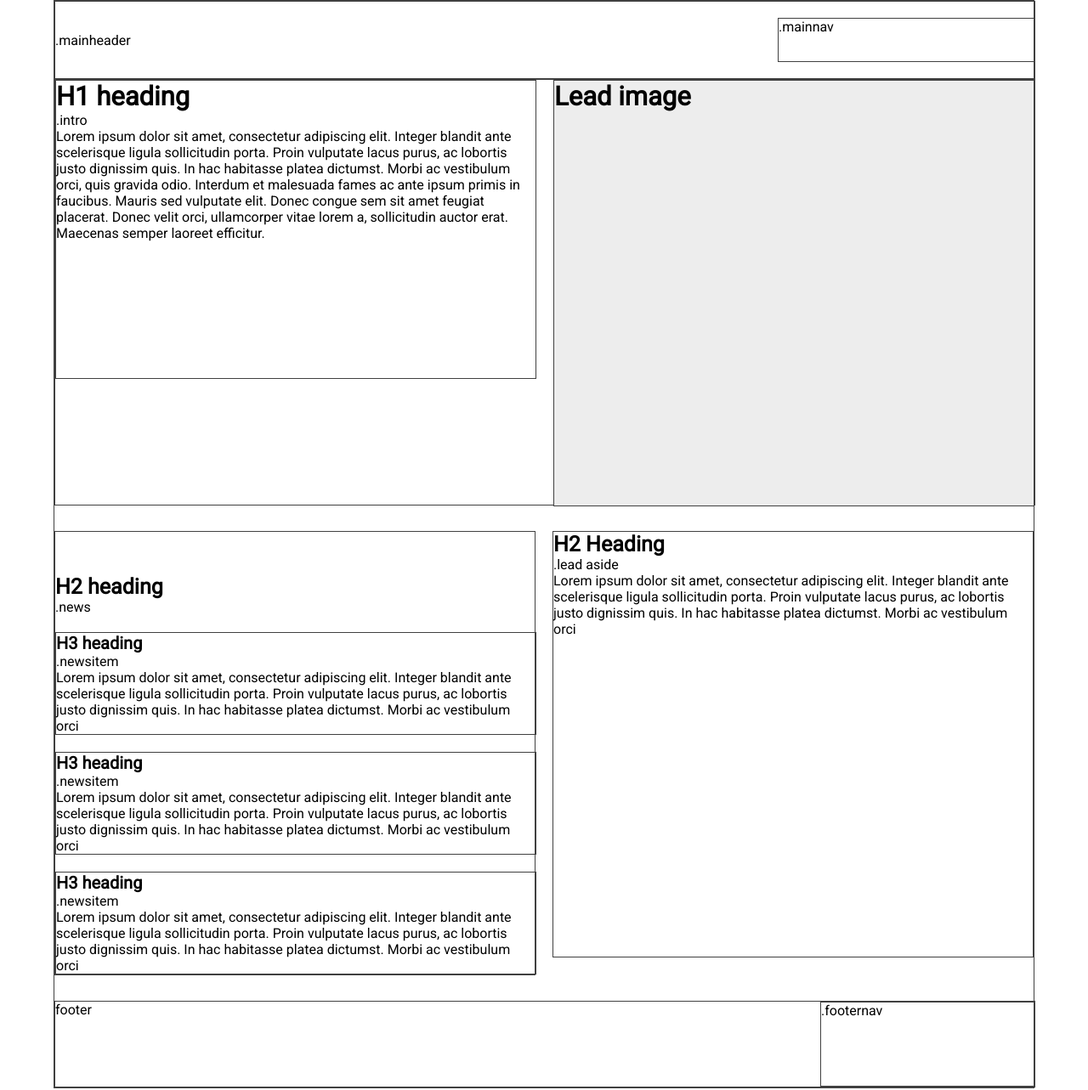
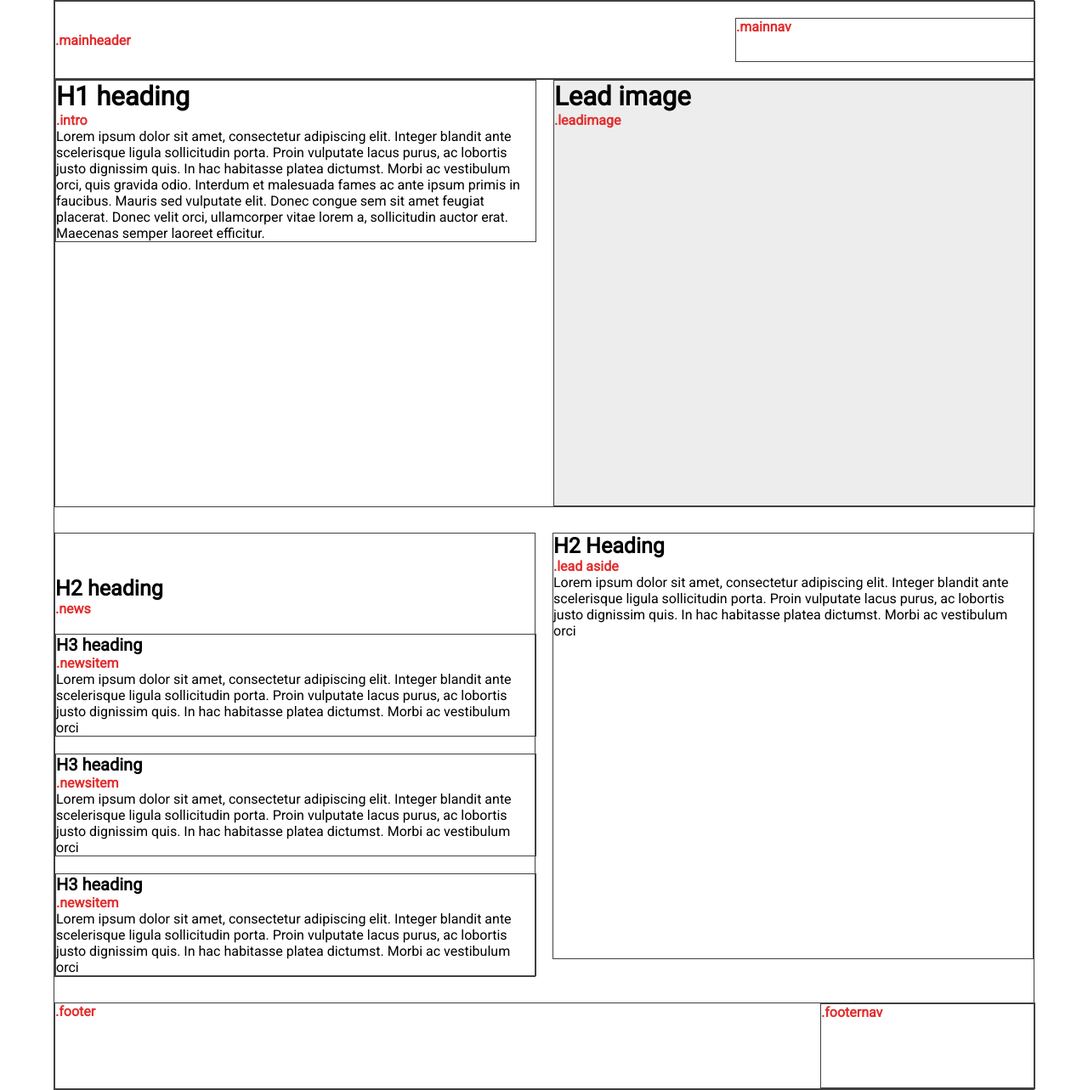
Before and after one commit to jhkette/htmlwireframe, a plain HTML site: page index.html in a window 1280 px wide. Shown: the whole page at 85% size. Drawn offline with Linux system fonts and the light colour scheme.

Commit message:
adding some margin

```diff
--- a/index.html
+++ b/index.html
@@ -15,52 +15,52 @@
 <body>
     <div class="page">
         <header class="mainheader">
-            <p>.mainheader</p>
+            <p class="classname">.mainheader</p>
             <nav class="mainnav">
-                <p>.mainnav</p>
+                <p class="classname">.mainnav</p>
             </nav>
         </header>
         <section class="intro">
             <div class="introbody">
                 <h1>H1 heading</h1>
-                <p>.intro</p>
+                <p class="classname">.intro</p>
                 <p> Lorem ipsum dolor sit amet, consectetur adipiscing elit. Integer blandit ante scelerisque ligula sollicitudin porta. Proin vulputate lacus purus, ac lobortis justo dignissim quis. In hac habitasse platea dictumst. Morbi ac
                     vestibulum orci, quis gravida odio. Interdum et malesuada fames ac ante ipsum primis in faucibus. Mauris sed vulputate elit. Donec congue sem sit amet feugiat placerat. Donec velit orci, ullamcorper vitae lorem a, sollicitudin
                     auctor erat. Maecenas semper laoreet efficitur.</p>
-
             </div>
             <div class="leadimage">
                 <h1>Lead image</h1>
+                <p class="classname">.leadimage</p>
             </div>
         </section>
 
         <div class="newscontainer">
             <article class="news">
                 <h2>H2 heading</h2>
-                <p>.news</p>
+                <p class="classname">.news</p>
 
                 <article class="newsitem">
                     <h3>H3 heading</h3>
-                    <p>.newsitem</p>
+                    <p class="classname">.newsitem</p>
                     <p> Lorem ipsum dolor sit amet, consectetur adipiscing elit. Integer blandit ante scelerisque ligula sollicitudin porta. Proin vulputate lacus purus, ac lobortis justo dignissim quis. In hac habitasse platea dictumst. Morbi ac
                         vestibulum orci</p>
                 </article>
                 <article class="newsitem">
                     <h3>H3 heading</h3>
-                    <p>.newsitem</p>
+                    <p class="classname">.newsitem</p>
                     <p> Lorem ipsum dolor sit amet, consectetur adipiscing elit. Integer blandit ante scelerisque ligula sollicitudin porta. Proin vulputate lacus purus, ac lobortis justo dignissim quis. In hac habitasse platea dictumst. Morbi ac
                         vestibulum orci</p>
                 </article>
                 <article class="newsitem">
                     <h3>H3 heading</h3>
-                    <p>.newsitem</p>
+                    <p class="classname">.newsitem</p>
                     <p> Lorem ipsum dolor sit amet, consectetur adipiscing elit. Integer blandit ante scelerisque ligula sollicitudin porta. Proin vulputate lacus purus, ac lobortis justo dignissim quis. In hac habitasse platea dictumst. Morbi ac
                         vestibulum orci</p>
                 </article>
             </article>
             <aside class="leadaside">
                 <h2>H2 Heading</h2>
-                <p>.lead aside</p>
+                <p class="classname">.lead aside</p>
                 <p> Lorem ipsum dolor sit amet, consectetur adipiscing elit. Integer blandit ante scelerisque ligula sollicitudin porta. Proin vulputate lacus purus, ac lobortis justo dignissim quis. In hac habitasse platea dictumst. Morbi ac
                     vestibulum orci</p>
             </aside>
@@ -68,9 +68,9 @@
 
 
         <footer class="footer">
-            <p>footer</p>
+            <p class="classname">.footer</p>
             <nav class="footernav">
-                <p>.footernav</p>
+                <p class="classname">.footernav</p>
 
             </nav>
 
--- a/styles.css
+++ b/styles.css
@@ -14,6 +14,11 @@ body {
 
 p {
     font-size: 16px;
+}
+
+.classname {
+    color: #e22d2d;
+    font-weight: 900;
 }
 
 h1 {
@@ -47,19 +52,18 @@ h3 {
 
 .mainnav {
     height: 5rem;
-    width: 30rem;
+    flex-basis: 35rem;
     border: 1px solid #404040;
 }
 
 .intro {
     width: 100%;
-    height: 50rem;
     border: 1px solid #404040;
     display: flex;
     justify-content: space-between;
 }
-.leadimage{
 
+.leadimage {
     height: 50rem;
     border: 1px solid #404040;
     flex: 45%;
@@ -67,15 +71,12 @@ h3 {
     margin-left: 1rem;
 }
 
-.introbody{
+.introbody {
     height: 70%;
     border: 1px solid #404040;
     flex: 45%;
     margin-right: 1rem;
-
 }
-
-
 
 .newscontainer {
     width: 100%;
@@ -120,7 +121,7 @@ h3 {
 
 .footernav {
     border: 1px solid #404040;
-    width: 25rem;
+    flex-basis: 25rem;
 }
 
 /*---------------------------- page 2 styles--------------------------------------------------- */
@@ -130,21 +131,20 @@ h3 {
     flex-basis: 0;
     border: 1px solid #404040;
     height: 50rem;
+    margin-left: 1rem;
 }
 
-
-.sidebar{
+.sidebar {
     flex-basis: 30rem;
+    margin-right: 1rem;
 }
 
 .sidenav {
-
     border: 1px solid #404040;
     height: 50rem;
 }
 
-.breadcrumbs{
-
+.breadcrumbs {
     border: 1px solid #404040;
     height: 5rem;
 }
```
Also changed, not shown: page2.html (+7 -7 lines).
